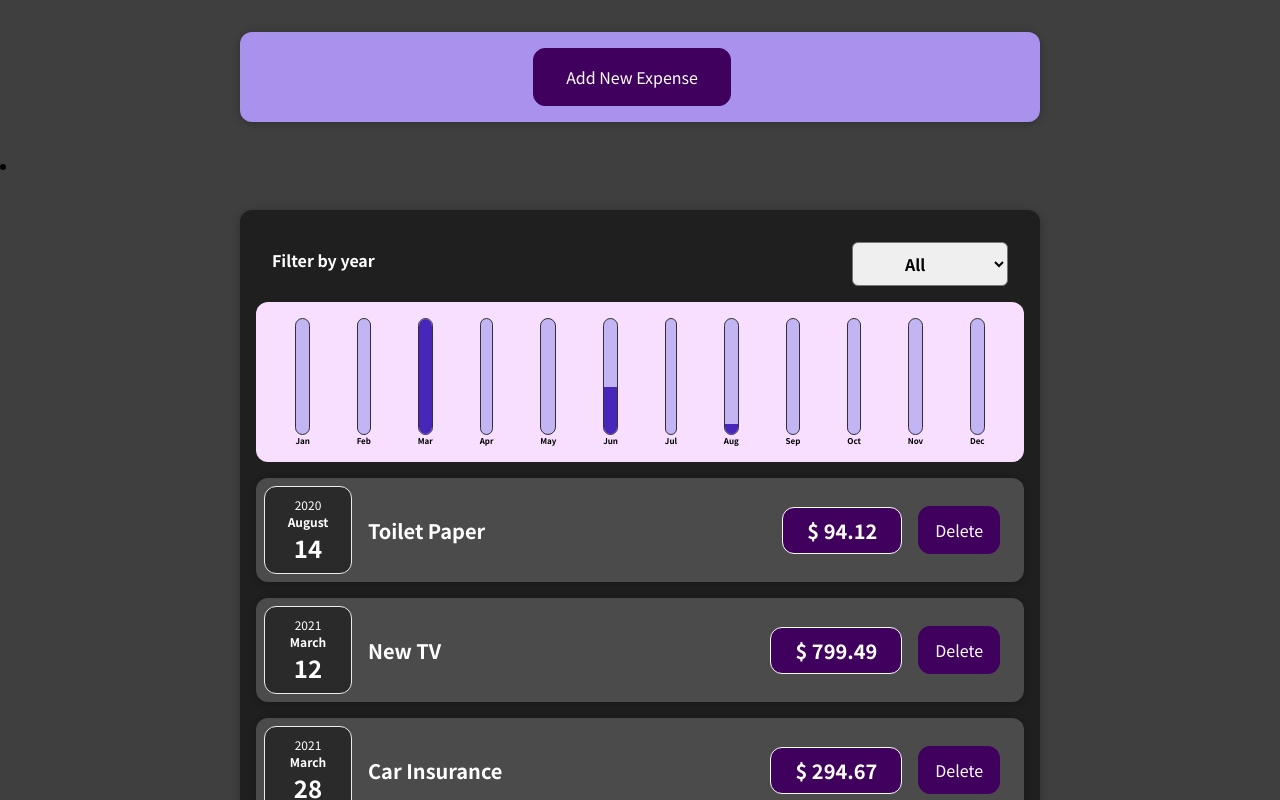
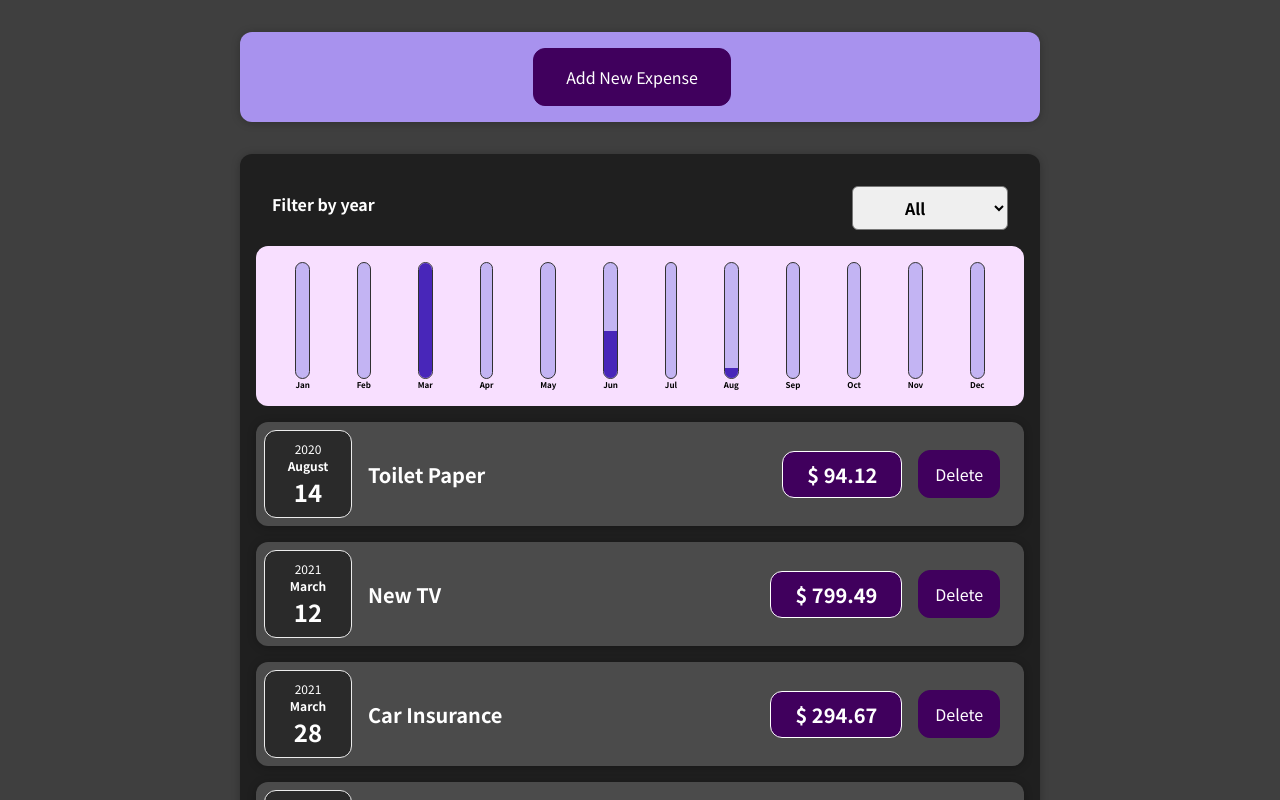
Before and after one commit to echomonk/expenses-app, a React (Create React App) app: page / in a window 1280 px wide. Shown: the top 800 px of the page. Built offline with nearby package versions, Linux system fonts and the light colour scheme.

Commit message:
improved conditional rendering

```diff
--- a/src/components/expenses/Expenses.js
+++ b/src/components/expenses/Expenses.js
@@ -13,37 +13,33 @@ const ExpenseList = (props) => {
     setFilteredYear(selectedYear);
   };
 
-  if (filteredYear === "ALL") {
-    return (
-      <li>
-        <Card className="expenses">
+  const filteredExpenses = props.items.filter((expense) => {
+    return expense.date.getFullYear().toString() === filteredYear;
+  });
+
+  return (
+    <Card className="expenses">
+      {filteredYear === "ALL" ? (
+        <React.Fragment>
           <ExpensesFilter
             selected={filteredYear}
             onExpenseFilterChange={handleExpenseFilterChange}
           />
           <ExpensesChart expenses={props.items} />
           <ExpensesList items={props.items} onDelete={props.onDelete} />
-        </Card>
-      </li>
-    );
-  } else {
-    const filteredExpenses = props.items.filter((expense) => {
-      return expense.date.getFullYear().toString() === filteredYear;
-    });
-
-    return (
-      <li>
-        <Card className="expenses">
+        </React.Fragment>
+      ) : (
+        <React.Fragment>
           <ExpensesFilter
             selected={filteredYear}
             onExpenseFilterChange={handleExpenseFilterChange}
           />
           <ExpensesChart expenses={filteredExpenses} />
           <ExpensesList items={filteredExpenses} onDelete={props.onDelete} />
-        </Card>
-      </li>
-    );
-  }
+        </React.Fragment>
+      )}
+    </Card>
+  );
 };
 
 export default ExpenseList;
```
